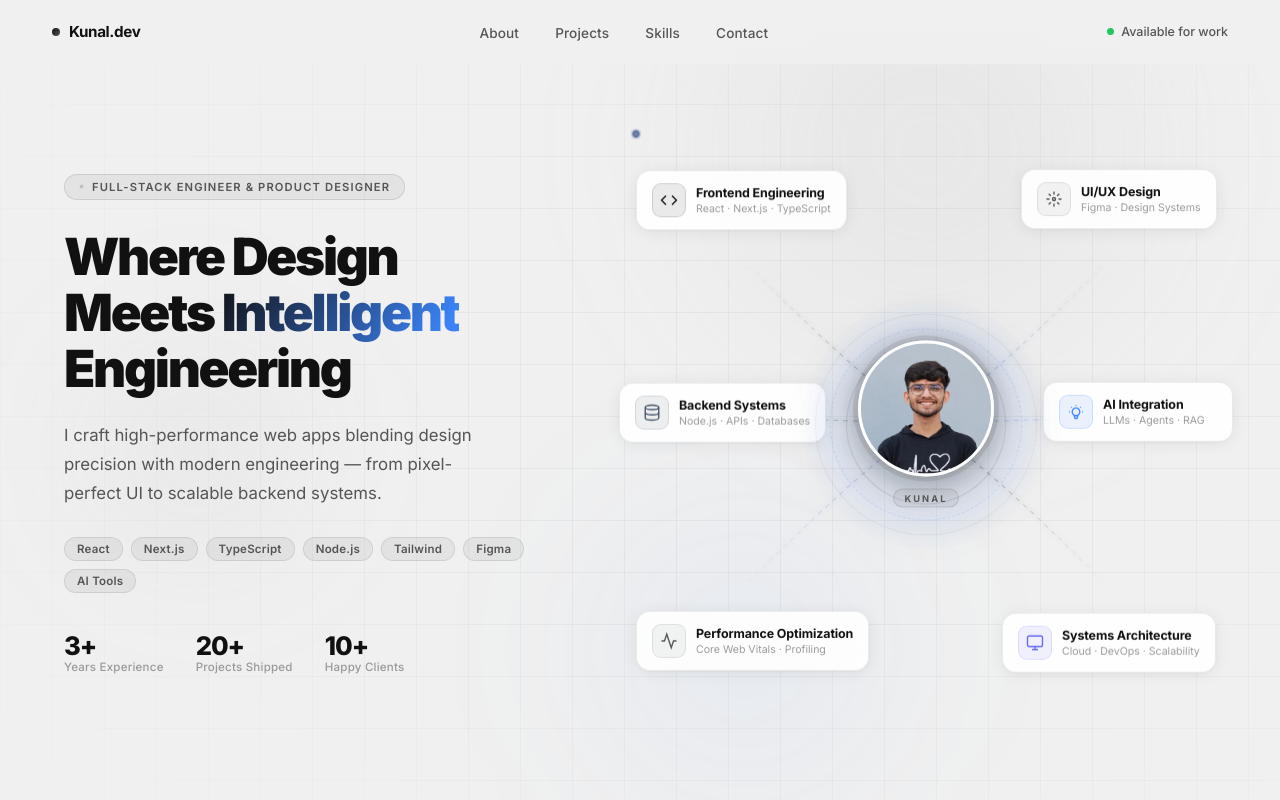
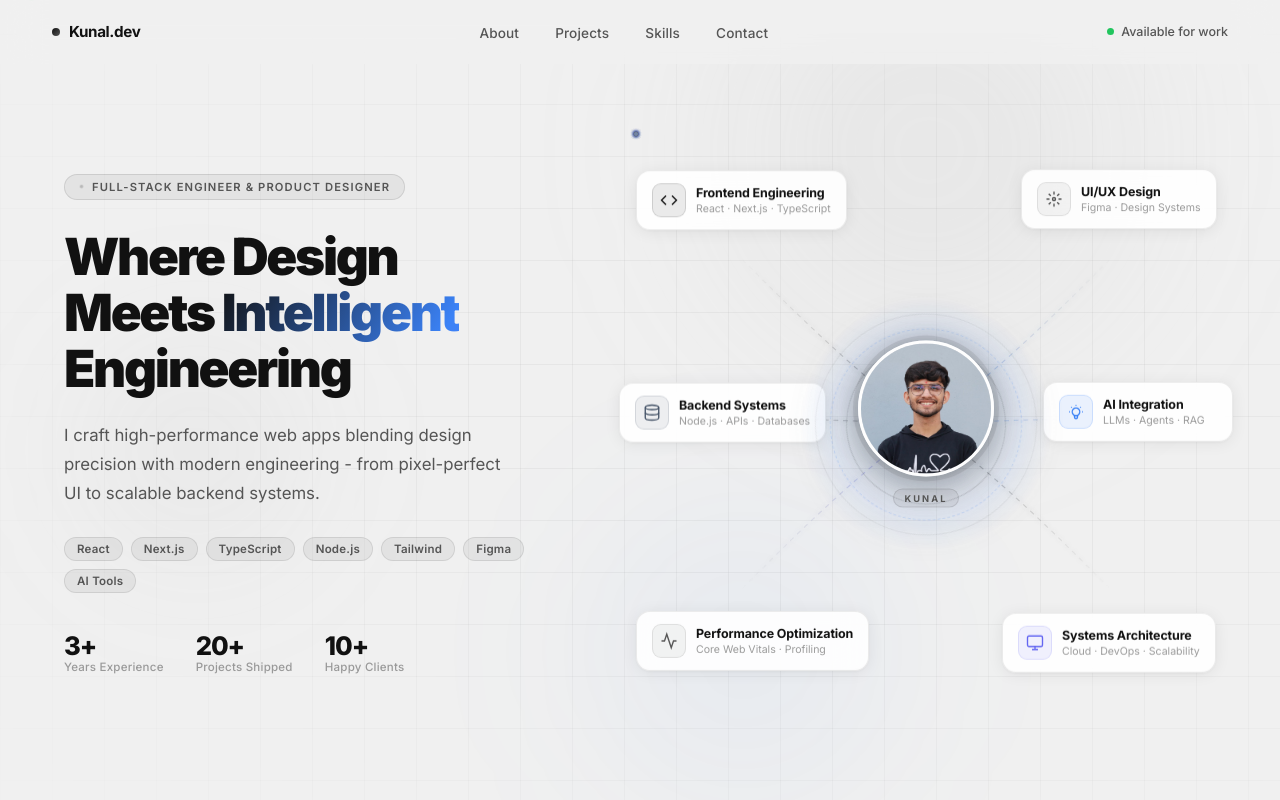
Before and after one commit to devkunal2812/Landing_page_design, a React (Vite) app: page / in a window 1280 px wide. Built offline with nearby package versions, Linux system fonts and the light colour scheme.

Commit message:
Fix typo in Hero component description

```diff
--- a/src/components/Hero.jsx
+++ b/src/components/Hero.jsx
@@ -50,7 +50,7 @@ export default function Hero() {
 
         <p className={styles.sub}>
           I craft high-performance web apps blending design precision with modern
-          engineering — from pixel-perfect UI to scalable backend systems.
+          engineering - from pixel-perfect UI to scalable backend systems.
         </p>
 
         {/* Tech stack chips */}
```
